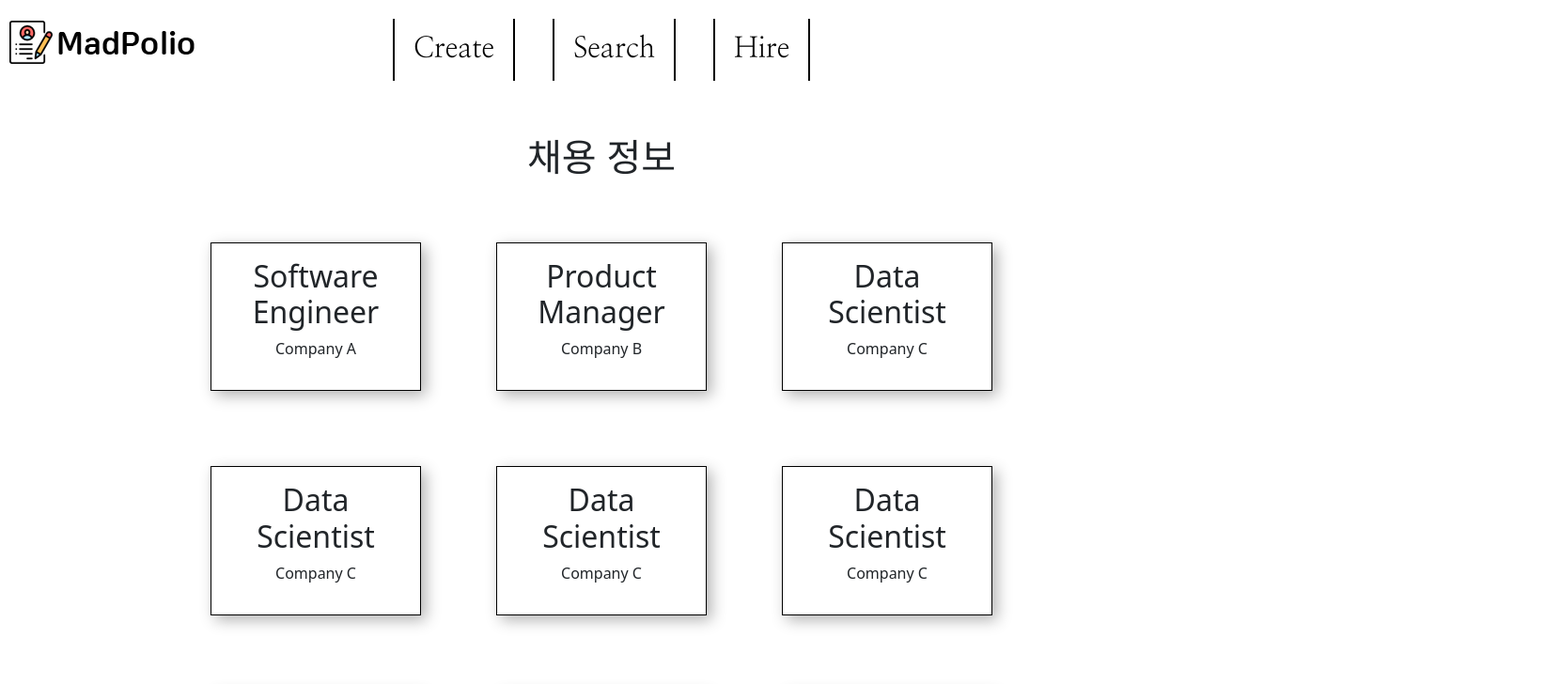
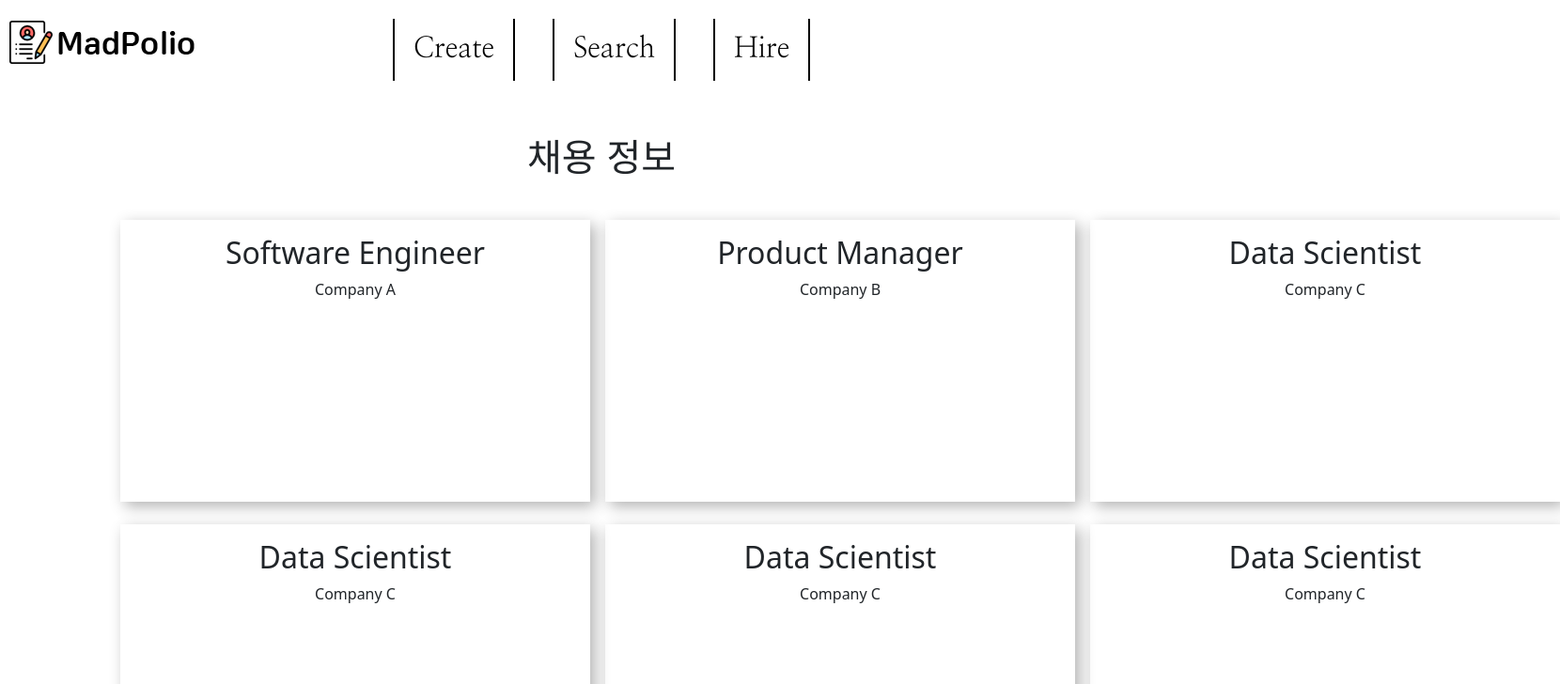
Before and after one commit to Rudals00/MadFolio, a React (Create React App) app in the folder my-app/: page /hire in a window 1280 px wide. Shown: the top 728 px of the page at 94% size, 1660 px wide, since content can reach past the window. Built offline with nearby package versions, Linux system fonts and the light colour scheme.

Commit message:
myportfolio

```diff
--- a/my-app/src/App.js
+++ b/my-app/src/App.js
@@ -6,7 +6,6 @@ import Main from './components/Main'
 import Signup from './components/signup';
 import CreateCV from './components/createCV';
 import Serach from './components/Search';
-import PortfolioDetail from "./components/PortfolioDetail";
 import './Portfolio/src/cv.css'
 import HomePage from './Portfolio/src/pages/homepage'
 import About from './Portfolio/src/pages/about'
--- a/my-app/src/components/Main.js
+++ b/my-app/src/components/Main.js
@@ -24,7 +24,8 @@ function Main() {
     }
     if (ID != "")
       setView(<><div className='welcome'>{ID}님 환영합니다</div><div className='nav-links'> <Link to="/" onClick={handlelogout}>로그아웃</Link>
-      <Link to="/mypage" >MyPage</Link></div></>)
+
+      <Link to={'viewcv/'+ ID} state={{editable:true}} >MyPortfolio</Link></div></>)
     else {
       setView(<div className='nav-links'>
         <Link to="/login" className='nav-button'>Login</Link>
--- a/my-app/src/components/ManagerCV.js
+++ /dev/null
@@ -1,43 +0,0 @@
-import React from 'react';
-import './cv-form.css';
-
-function ManagerCV({data}) {
-  return (
-    <div className="cv-form">
-      <h1>Manager CV</h1>
-      <form>
-        <label>
-          Name:
-          <input type="text" name="name" />
-        </label>
-        <label>
-          Email:
-          <input type="email" name="email" />
-        </label>
-        <label>
-          Management Skills:
-          <input type="text" name="skills" />
-        </label>
-        <label>
-          Projects Managed:
-          <textarea name="projects"></textarea>
-        </label>
-        <label>
-          Education:
-          <input type="text" name="education" />
-        </label>
-        <label>
-          Contact Information:
-          <input type="text" name="contact" />
-        </label>
-        <label>
-          LinkedIn Profile:
-          <input type="text" name="linkedin" />
-        </label>
-        <input type="submit" value="Submit" />
-      </form>
-    </div>
-  );
-}
-
-export default ManagerCV;
--- a/my-app/src/components/PortfolioDetail.js
+++ /dev/null
@@ -1,13 +0,0 @@
-import { useParams } from "react-router-dom";
-
-function PortfolioDetail() {
-  let { name } = useParams();
-
-  return (
-    <div>
-      <h2>{name}'s Portfolio</h2>
-      {/* 여기에 포트폴리오 상세 정보 출력 */}
-    </div>
-  );
-}
-export default PortfolioDetail;
--- a/my-app/src/components/createCV.js
+++ b/my-app/src/components/createCV.js
@@ -2,7 +2,6 @@ import React, { useEffect,useState } from 'react';
 import '../App.css';
 import DeveloperCV from './DeveloperCV';
 import DesignerCV from './DesignerCV';
-import ManagerCV from './ManagerCV';
 import Menu from './menu'
 import { useGlobal } from '../global';
 import axios from 'axios';
@@ -33,9 +32,6 @@ useEffect(()=>{
           case 'developer':
             setView(<DeveloperCV id={ID} modify={location.state&&location.state.modify}/>)
             break;
-          case 'manager':
-              setView(<ManagerCV id={ID} modify={location.state&&location.state.modify}/>)
-              break;
           case 'designer':
             setView(<DesignerCV id={ID} modify={location.state&&location.state.modify}/>)
               break;
--- a/my-app/src/components/hire.js
+++ b/my-app/src/components/hire.js
@@ -6,6 +6,7 @@ import { useNavigate } from 'react-router-dom/dist';
 function Hire() {
   const [jobListings, setJobListings] = useState([]);
   const navigate = useNavigate();
+  const [hoveredJobId, setHoveredJobId] = useState(null);
 
   useEffect(() => {
     const listings = [
@@ -13,12 +14,12 @@ function Hire() {
       { id: 2, title: 'Product Manager', company: 'Company B' },
       { id: 3, title: 'Data Scientist', company: 'Company C' },
       { id: 4, title: 'Data Scientist', company: 'Company C' },
-      { id: 4, title: 'Data Scientist', company: 'Company C' },
-      { id: 4, title: 'Data Scientist', company: 'Company C' },
-      { id: 4, title: 'Data Scientist', company: 'Company C' },
-      { id: 4, title: 'Data Scientist', company: 'Company C' },
-      { id: 4, title: 'Data Scientist', company: 'Company C' },
-      { id: 4, title: 'Data Scientist', company: 'Company C' },
+      { id: 5, title: 'Data Scientist', company: 'Company C' },
+      { id: 6, title: 'Data Scientist', company: 'Company C' },
+      { id: 7, title: 'Data Scientist', company: 'Company C' },
+      { id: 8, title: 'Data Scientist', company: 'Company C' },
+      { id: 9, title: 'Data Scientist', company: 'Company C' },
+      { id: 10, title: 'Data Scientist', company: 'Company C' },
     ];
 
     setJobListings(listings);
@@ -28,18 +29,26 @@ function Hire() {
     display: 'grid',
     gridTemplateColumns: 'repeat(3, 1fr)',
     gap: '1em',
-    padding: '0 15%',
+    padding: '0 10%',
     textAlign: 'center',
     marginTop: '2em',
     marginBottom: '2em',
   };
 
   const jobStyle = {
-    border: '1px solid #000',
+    width: '500px', // 원하는 너비 값으로 변경해주세요
+    height: '300px',
     padding: '1em',
-    margin: '2em', // 아이템마다 마진을 추가합니다.
+    marginTop: '0.5em', // 아이템마다 마진을 추가합니다.
     boxSizing: 'border-box',
     boxShadow: '5px 5px 15px rgba(0,0,0,0.3)', // 박스에 입체감을 추가합니다.
+    transition: 'transform 0.3s', // 호버 효과를 부드럽게 만들기 위한 CSS transition
+  cursor: 'pointer',
+  };
+
+  const hoverJobStyle = {
+    ...jobStyle,
+    transform: 'scale(1.05)', // 호버 효과에 따라 아이템을 약간 확대하여 표시
   };
 
 
@@ -51,7 +60,10 @@ function Hire() {
     <h1 class = "hire-title">채용 정보</h1>
       <div style={containerStyle}>
         {jobListings.map((job) => (
-          <div key={job.id} style={jobStyle}>
+          <div key={job.id} style={job.id === hoveredJobId ? hoverJobStyle : jobStyle}
+          onMouseEnter={() => setHoveredJobId(job.id)}
+          onMouseLeave={() => setHoveredJobId(null)}
+        >
             <h2>{job.title}</h2>
             <p>{job.company}</p>
           </div>
--- a/my-app/src/components/signup.js
+++ b/my-app/src/components/signup.js
@@ -163,7 +163,6 @@ function Signup() {
                   <option value="">--선택하세요--</option>
                   <option value="developer">개발자</option>
                   <option value="designer">디자이너</option>
-                  <option value="manager">매니저</option>
                 </Form.Control>
               </Form.Group>
 
```
Also changed, not shown: my-app/server.js (+14 -10 lines).
